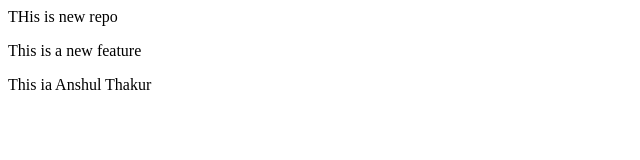
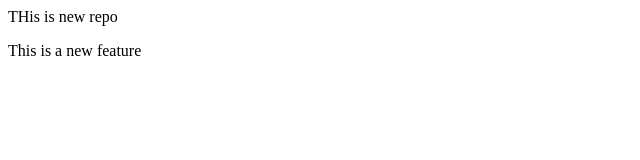
Before and after one commit to anshulthakur13092002/localrepo, a plain HTML site: page index.html in a window 1280 px wide. Shown: the whole page, without its empty margins (0-640 px from the left). Drawn offline with Linux system fonts and the light colour scheme.

Commit message:
Adding datat

```diff
--- a/index.html
+++ b/index.html
@@ -1,3 +1,2 @@
 <p>THis is new repo</p>
 <p>This is a new feature </p>
-<p>This ia Anshul Thakur</p>
```
